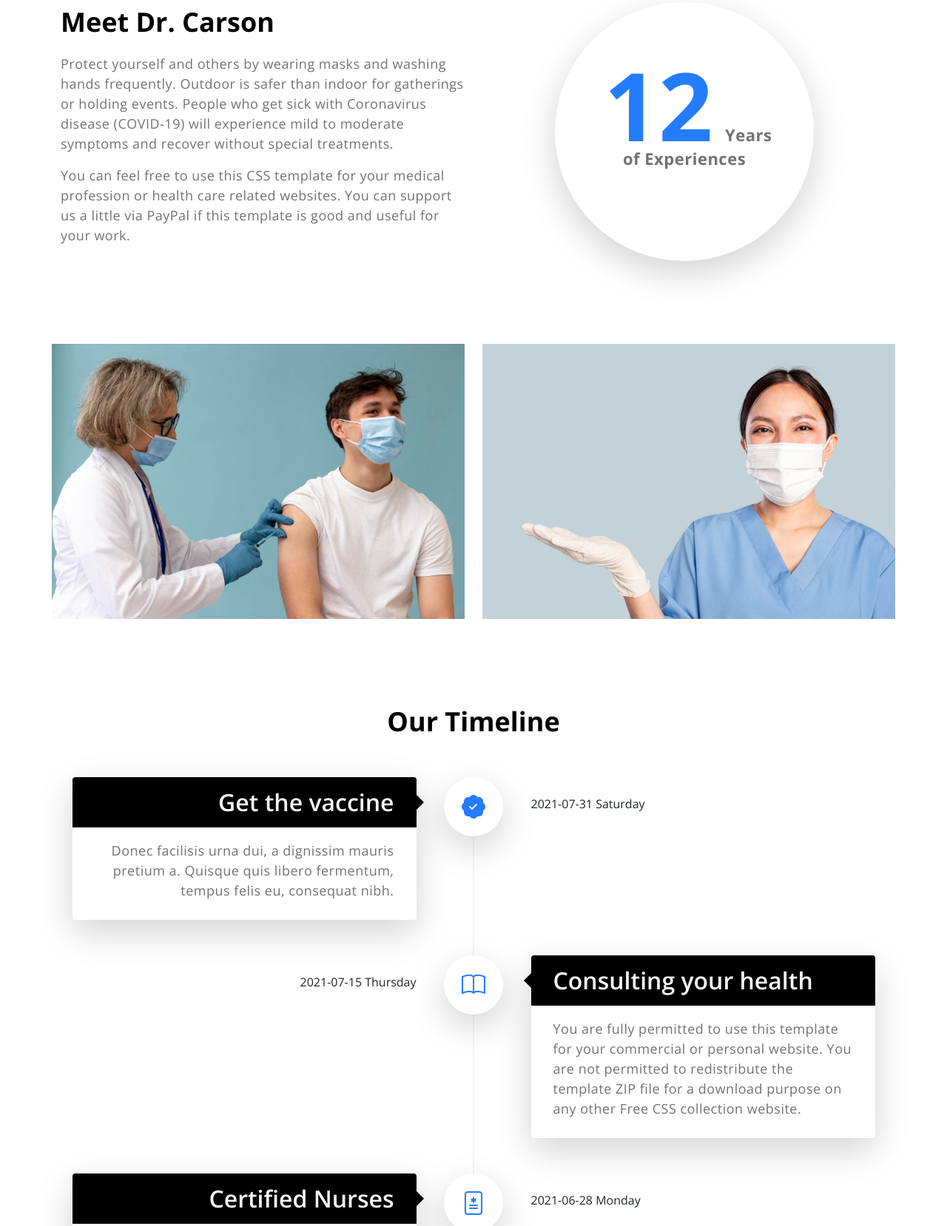
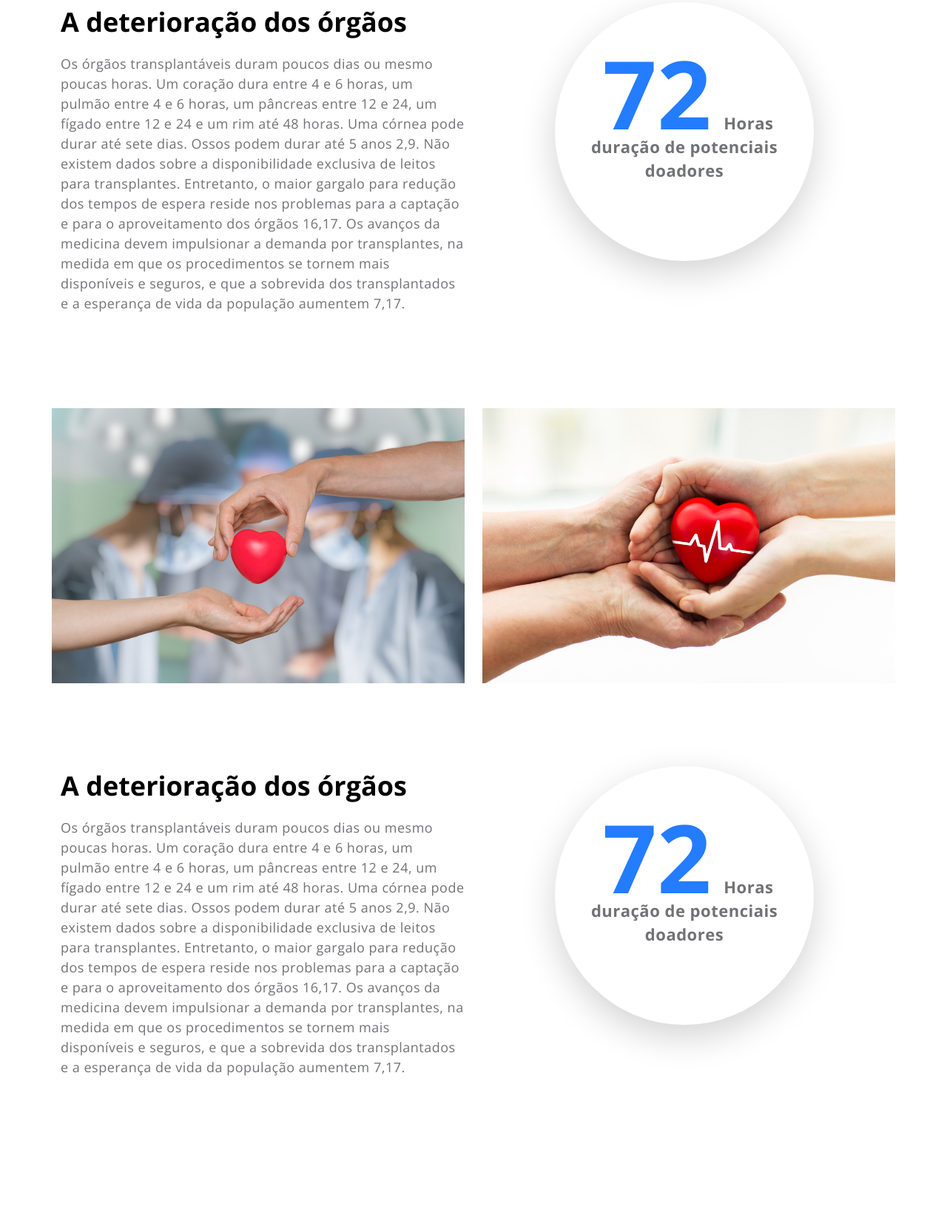
Before and after one commit to judsoncabral/NaoDeixeMeuAmorMorrer, a plain HTML site: page index.html in a window 1280 px wide. Shown: the part 783-2441 px from the top of the page at 74% size. Drawn offline with nearby package versions, Linux system fonts and the light colour scheme.

Commit message:
Informação sobre deteriorazação de órgãos

```diff
--- a/index.html
+++ b/index.html
@@ -136,16 +136,14 @@ https://templatemo.com/tm-566-medic-care
                     <div class="row">
 
                         <div class="col-lg-6 col-md-6 col-12">
-                            <h2 class="mb-lg-3 mb-3">Meet Dr. Carson</h2>
+                            <h2 class="mb-lg-3 mb-3">A deterioração dos órgãos</h2>
 
-                            <p>Protect yourself and others by wearing masks and washing hands frequently. Outdoor is safer than indoor for gatherings or holding events. People who get sick with Coronavirus disease (COVID-19) will experience mild to moderate symptoms and recover without special treatments.</p>
-
-                            <p>You can feel free to use this CSS template for your medical profession or health care related websites. You can <a rel="nofollow" href="http://paypal.me/templatemo" target="_blank">support us a little</a> via PayPal if this template is good and useful for your work.</p>
-                        </div>
+                            <p>Os órgãos transplantáveis duram poucos dias ou mesmo poucas horas. Um coração dura entre 4 e 6 horas, um pulmão entre 4 e 6 horas, um pâncreas entre 12 e 24, um fígado entre 12 e 24 e um rim até 48 horas. Uma córnea pode durar até sete dias. Ossos podem durar até 5 anos 2,9. Não existem dados sobre a disponibilidade exclusiva de leitos para transplantes. Entretanto, o maior gargalo para redução dos tempos de espera reside nos problemas para a captação e para o aproveitamento dos órgãos 16,17. Os avanços da medicina devem impulsionar a demanda por transplantes, na medida em que os procedimentos se tornem mais disponíveis e seguros, e que a sobrevida dos transplantados e a esperança de vida da população aumentem 7,17.</p>
+                            </div>
 
                         <div class="col-lg-4 col-md-5 col-12 mx-auto">
                             <div class="featured-circle bg-white shadow-lg d-flex justify-content-center align-items-center">
-                                <p class="featured-text"><span class="featured-number">12</span> Years<br> of Experiences</p>
+                                <p class="featured-text"><span class="featured-number">72</span> Horas<br> duração de potenciais doadores</p>
                             </div>
                         </div>
 
@@ -158,11 +156,31 @@ https://templatemo.com/tm-566-medic-care
                     <div class="row">
 
                         <div class="col-lg-6 col-6 ps-0">
-                            <img src="images/gallery/medium-shot-man-getting-vaccine.jpg" class="img-fluid galleryImage" alt="get a vaccine" title="get a vaccine for yourself">
+                            <img src="images/gallery/mundo-doacao-orgaos-holanda1.jpg" class="img-fluid galleryImage" alt="get a vaccine" title="Salve Vidas">
                         </div>
 
                         <div class="col-lg-6 col-6 pe-0">
-                            <img src="images/gallery/female-doctor-with-presenting-hand-gesture.jpg" class="img-fluid galleryImage" alt="wear a mask" title="wear a mask to protect yourself">
+                            <img src="images/gallery/transplantes-e-doações-de-órgãos.jpg" class="img-fluid galleryImage" alt="wear a mask" title="Doe órgãos">
+                        </div>
+
+                    </div>
+                </div>
+            </section>
+
+            <section class="section-padding" id="deterioração">
+                <div class="container">
+                    <div class="row">
+
+                        <div class="col-lg-6 col-md-6 col-12">
+                            <h2 class="mb-lg-3 mb-3">A deterioração dos órgãos</h2>
+
+                            <p>Os órgãos transplantáveis duram poucos dias ou mesmo poucas horas. Um coração dura entre 4 e 6 horas, um pulmão entre 4 e 6 horas, um pâncreas entre 12 e 24, um fígado entre 12 e 24 e um rim até 48 horas. Uma córnea pode durar até sete dias. Ossos podem durar até 5 anos 2,9. Não existem dados sobre a disponibilidade exclusiva de leitos para transplantes. Entretanto, o maior gargalo para redução dos tempos de espera reside nos problemas para a captação e para o aproveitamento dos órgãos 16,17. Os avanços da medicina devem impulsionar a demanda por transplantes, na medida em que os procedimentos se tornem mais disponíveis e seguros, e que a sobrevida dos transplantados e a esperança de vida da população aumentem 7,17.</p>
+                            </div>
+
+                        <div class="col-lg-4 col-md-5 col-12 mx-auto">
+                            <div class="featured-circle bg-white shadow-lg d-flex justify-content-center align-items-center">
+                                <p class="featured-text"><span class="featured-number">72</span> Horas<br> duração de potenciais doadores</p>
+                            </div>
                         </div>
 
                     </div>
```
Also changed, not shown: images/gallery/mundo-doacao-orgaos-holanda1.jpg (added), images/gallery/transplantes-e-doações-de-órgãos.jpg (added).
